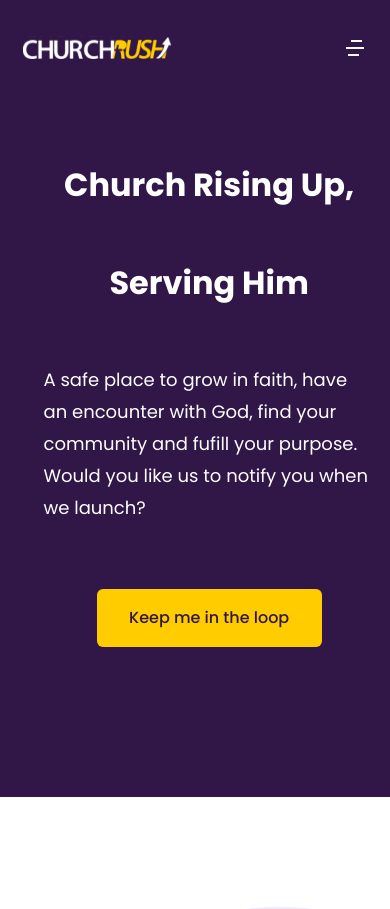
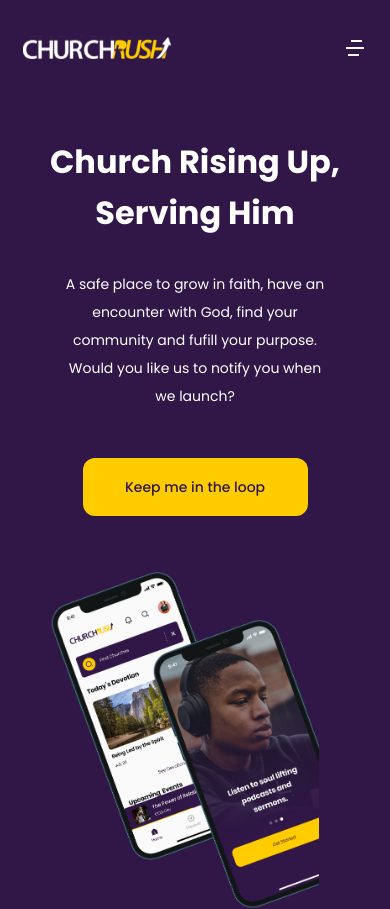
Before and after one commit to Pariola-droid/church-rush, a Vue app: page / in a window 390 px wide. Shown: the top 909 px of the page. Built offline with nearby package versions, Linux system fonts and the light colour scheme; a web font is replaced by a local one.

Commit message:
header reponsiveness - 100% - 600px

```diff
--- a/src/components/landing/Header.vue
+++ b/src/components/landing/Header.vue
@@ -53,7 +53,7 @@
 <!-- Add "scoped" attribute to limit CSS to this component only -->
 <style scoped>
 
-@keyframes inf_show1 {
+/* @keyframes inf_show1 {
     0% {
         top: -70px;
     }
@@ -61,8 +61,8 @@
     100% {
         top: -80px;
     }
-}
-@keyframes inf_show2 {
+} */
+/* @keyframes inf_show2 {
     0% {
         top: 20px;
     }
@@ -70,7 +70,7 @@
     100% {
         top: 30px;
     }
-}
+} */
 
 header {
     height: fit-content;
@@ -90,6 +90,7 @@
     display: flex;
     align-items: center;
     justify-content: space-between;
+    flex-wrap: wrap;
 }
 
 /* content */
@@ -195,7 +196,8 @@
         height: fit-content;
         width: 88%;
         margin-top: 120px;
-        margin-bottom: 150px;
+        margin-bottom: 60px;
+        justify-content: center;
     }
     .wrapper .content {
         align-items: center;
@@ -203,12 +205,45 @@
     }
 
     .wrapper .content h1 {
-        height: fit-content;
         max-width: 297px;
         font-weight: 700;
         font-size: 32px;
-        line-height: 98px;
+        line-height: 1.6;
         text-align: center;
+    }
+
+    .wrapper .content p {
+        max-width: 270px;
+        font-size: 14px;
+        line-height: 28px;
+        text-align: center;
+    }
+
+    .wrapper .content button {
+        padding: 8px 40px;
+        height: 58px;
+        background: #FFCC00;
+        border-radius: 12px;
+        font-size: 14px;
+        margin-top: 32px;
+    }
+
+    .wrapper .showoff {
+        height: 350px;
+        width: 300px;
+        display: flex;
+        /* background-color: #fff; */
+        margin-top: 50px;
+    }
+
+    .showoff .s-off1 {
+       top: 0px;
+       height: 300px;
+    }
+    .showoff .s-off2 {
+        height: 300px;
+        right: 26px;
+        top: 48px;
     }
 }
 
```
